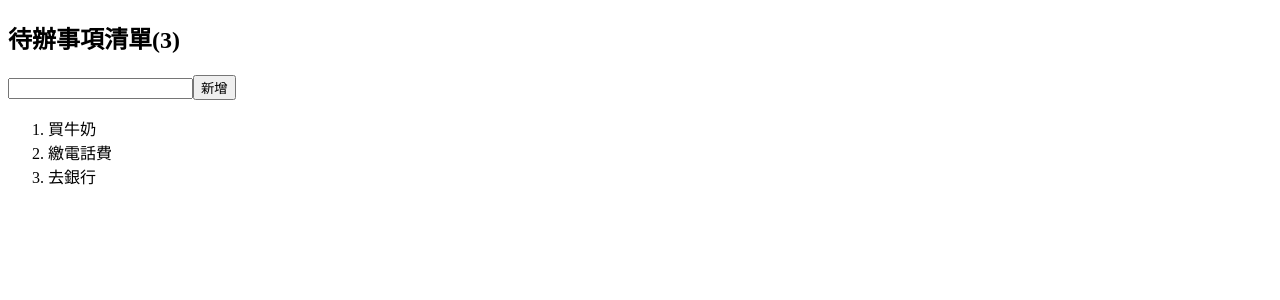
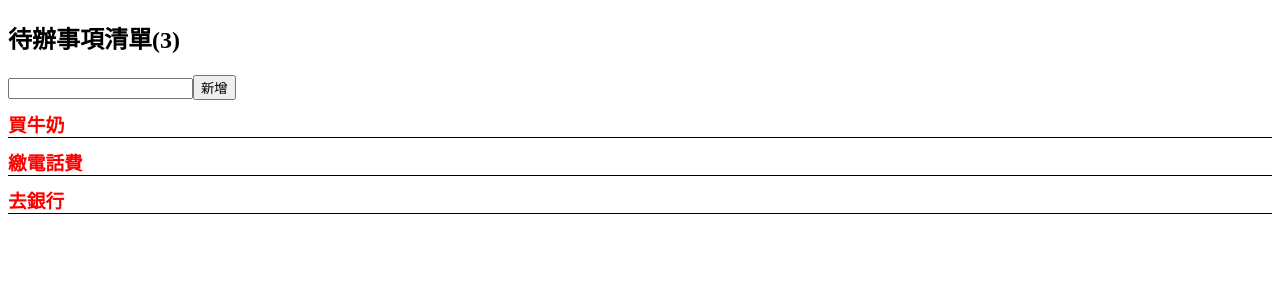
Before and after one commit to XXuain/Learn-react-app, a React (Create React App) app: page / in a window 1280 px wide. Shown: the top 300 px of the page. Built offline with nearby package versions, Linux system fonts and the light colour scheme.

Commit message:
add styled

```diff
--- a/src/App.js
+++ b/src/App.js
@@ -4,7 +4,6 @@ import Form from './components/Form'
 import List from './components/List'
 
 class App extends Component {
-
   constructor() {
     super();
     let list = [
--- a/src/components/List.js
+++ b/src/components/List.js
@@ -1,22 +1,24 @@
 import React, { Component } from 'react'
+import TodoItem from './TodoItem'
 
 export default class List extends Component {
     render() {
         return (
-            <ol>
+            <div>
                 {
-                    this.props.todos.map((todo, index) => {
+                    this.props.todos.map((todo) => {
                         return (
-                            <li
-                                key={todo.id}
-                                onClick={() => this.props.removeTodo(todo.id)}
-                            >
-                                {todo.text}
-                            </li>
+                            <TodoItem key={todo.id} todo={todo} removeTodo={id => this.props.removeTodo(id)}/>
+                            // <li
+
+                            //     onClick={() => this.props.removeTodo(todo.id)}
+                            // >
+                            //     {todo.text}
+                            // </li>
                         )
                     })
                 }
-            </ol>
+            </div>
         )
     }
 }
--- /dev/null
+++ b/src/components/TodoItem.js
@@ -0,0 +1,34 @@
+import React, { Component } from 'react'
+import styled from 'styled-components'
+
+const TodoItemWrap = styled.div`
+    color: black;
+    cursor: pointer;
+    border-bottom: 1px solid black;
+    margin: 10px 0px;
+`;
+
+const TodoItemText = styled.h3`
+    color: ${props => props.color || 'black'};
+    margin: 0px;
+`;
+
+export default class TodoItem extends Component {
+    getTime = () => {
+        const now = new Date();
+        const hour = now.getHours();
+        return (hour >= 18 && hour <= 24) || (hour >= 0 && hour <= 6) ? 'black' : 'red';
+    }
+    render() {
+        const color = this.getTime();
+        return (
+            <TodoItemWrap
+                onClick={() => this.props.removeTodo(this.props.todo.id)}
+            >
+                <TodoItemText color={color}>
+                    {this.props.todo.text}
+                </TodoItemText>
+            </TodoItemWrap>
+        )
+    }
+}
```
Also changed, not shown: 1 other file (tests, documents, lock files or other folders).
